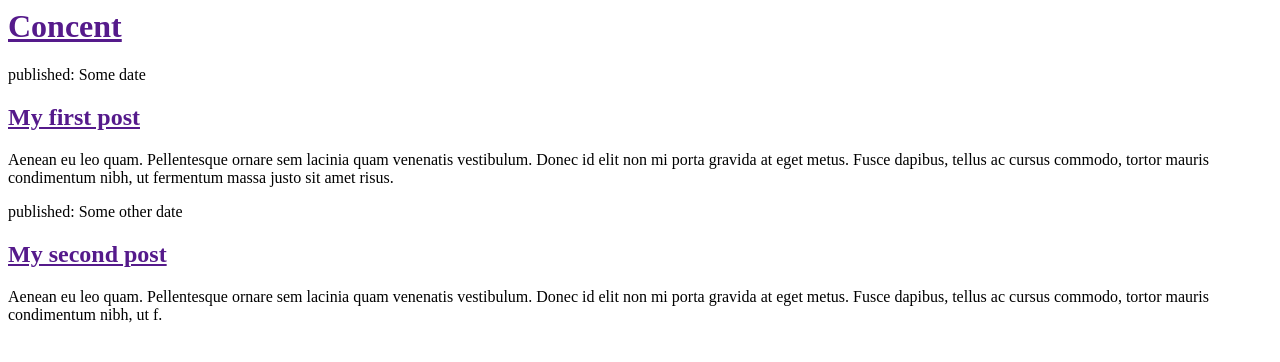
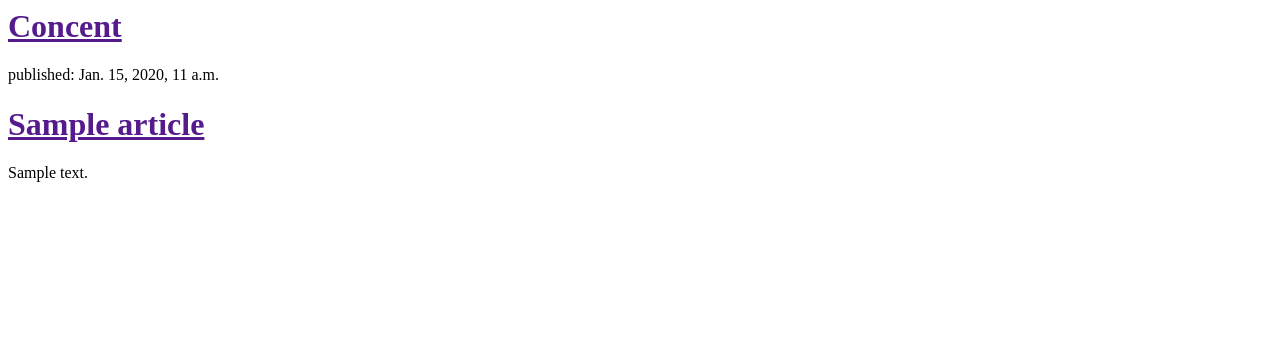
Before and after one commit to crosenkreutz/concent, a Django app: template article/templates/article/post_list.html in a window 1280 px wide. Shown: the top 362 px of the page. Run offline with Django 3.2, Linux system fonts and the light colour scheme; the template is opened without the code that fills it: values that come from a table or form of the project are taken from there, others are empty; tables that the repository leaves empty hold one stand-in row (values such as "Sample post").

Commit message:
just some templating

```diff
--- a/article/templates/article/post_list.html
+++ b/article/templates/article/post_list.html
@@ -7,16 +7,12 @@
             <h1><a href="">Concent</a></h1>
         </div>
 
-        <div>
-            <p>published: Some date</p>
-            <h2><a href="">My first post</a></h2>
-            <p>Aenean eu leo quam. Pellentesque ornare sem lacinia quam venenatis vestibulum. Donec id elit non mi porta gravida at eget metus. Fusce dapibus, tellus ac cursus commodo, tortor mauris condimentum nibh, ut fermentum massa justo sit amet risus.</p>
-        </div>
-
-        <div>
-            <p>published: Some other date</p>
-            <h2><a href="">My second post</a></h2>
-            <p>Aenean eu leo quam. Pellentesque ornare sem lacinia quam venenatis vestibulum. Donec id elit non mi porta gravida at eget metus. Fusce dapibus, tellus ac cursus commodo, tortor mauris condimentum nibh, ut f.</p>
-        </div>
+        {% for article in articles %}
+		<div>
+			<p>published: {{ article.published_date }}</p>
+			<h1><a href="">{{ article.title }}</a></h1>
+			<p>{{ article.text|linebreaks }}</p>
+		</div>
+		{% endfor %}
     </body>
 </html>
--- a/article/views.py
+++ b/article/views.py
@@ -1,4 +1,7 @@
 from django.shortcuts import render
+from django.utils import timezone
+from .models import Article
 
 def post_list(request):
-    return render(request, 'article/post_list.html', {})
+	articles = Article.objects.filter(published_date__lte=timezone.now()).order_by('published_date')
+	return render(request, 'article/post_list.html', {'articles': articles})
```
